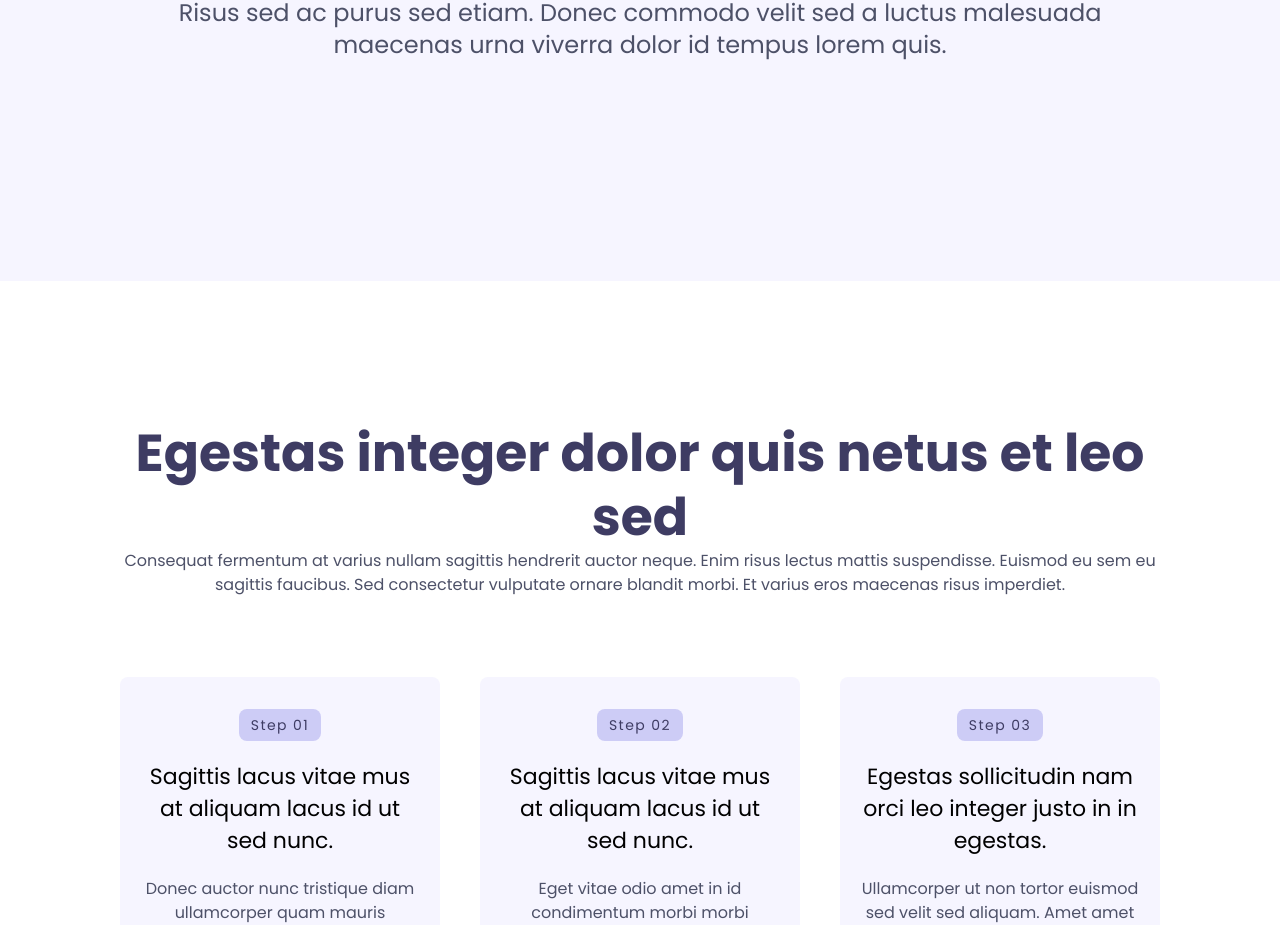
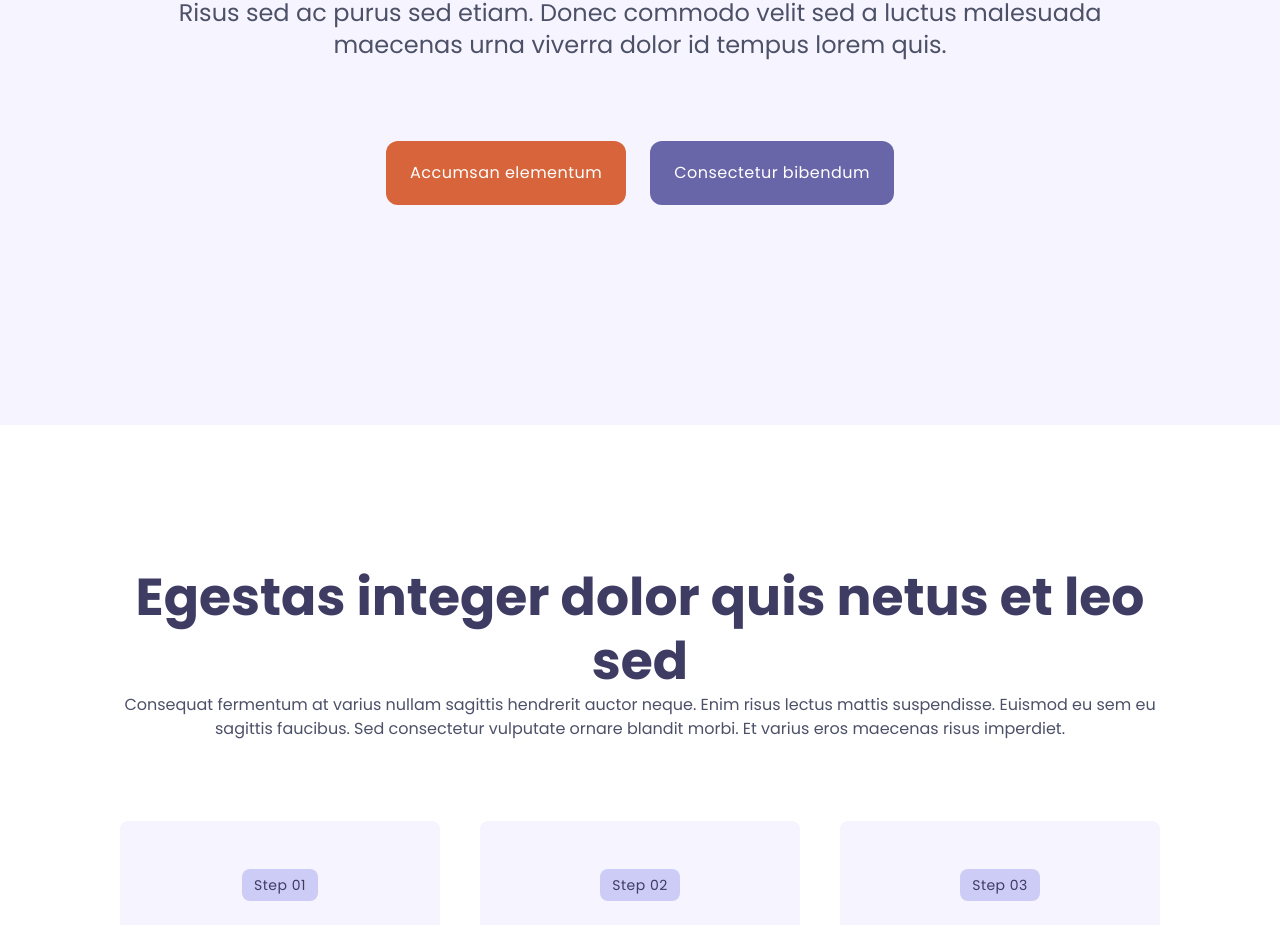
Before and after one commit to imrishit98/rp-nextjs-starter, a Next.js app: page /styleguide-new in a window 1280 px wide. Shown: the part 533-1458 px from the top of the page. Built offline with nearby package versions, Linux system fonts and the light colour scheme.

Commit message:
Add typography for buttons

```diff
--- a/src/components/ui/buttons.js
+++ b/src/components/ui/buttons.js
@@ -68,11 +68,11 @@ export const Button = ({
         <Link
           id={id}
           href={link}
-          className={` inline-block w-full md:w-auto py-4 justify-center items-center rounded-[5px] px-5 focus:outline-none focus:ring-none font-bold mt-10 ${
+          className={` inline-block w-full md:w-auto py-5 justify-center items-center rounded-xl px-6 focus:outline-none focus:ring-none sm:mt-10 ${
             variant == 'primary'
-              ? 'text-white bg-cobalt hover:bg-cyan'
+              ? 'text-white bg-burnt-sienna-bs600 hover:bg-burnt-sienna-bs900'
               : variant == 'secondary'
-                ? 'text-white bg-cyan hover:bg-cobalt'
+                ? 'text-white bg-purple-p700 hover:bg-purple-p900'
                 : variant == 'tertiary'
                   ? 'text-black bg-cyan hover:bg-deep-blue'
                   : null
@@ -80,12 +80,12 @@ export const Button = ({
           <span className={`mr-[10px] ml-0 ${!hasIcon ? 'hidden' : ''}`}>
             {children}
           </span>
-          <span>{label}</span>
+          <span className={className}>{label}</span>
         </Link>
       ) : type == 'button' ? (
         // for a submit button
         <button
-          className={` inline-block w-full md:w-auto py-4 justify-center items-center rounded-[5px] px-20 focus:outline-none focus:ring-none font-bold ${
+          className={` inline-block w-full md:w-auto py-4 justify-center items-center rounded-xl px-20 focus:outline-none focus:ring-none font-bold ${
             variant == 'primary'
               ? 'text-white bg-cobalt hover:bg-cyan'
               : variant == 'secondary'
@@ -98,7 +98,7 @@ export const Button = ({
           <span className={`mr-[10px] ml-0 ${!hasIcon ? 'hidden' : ''}`}>
             {children}
           </span>
-          <span>{label}</span>
+          <span className={className}>{label}</span>
         </button>
       ) : null}
     </>
--- a/src/pages/styleguide-new.js
+++ b/src/pages/styleguide-new.js
@@ -35,6 +35,22 @@ const StyleGuideNew = () => {
             Risus sed ac purus sed etiam. Donec commodo velit sed a luctus malesuada
             maecenas urna viverra dolor id tempus lorem quis.
           </h4>
+          <div className='flex gap-6 mt-10 justify-center flex-col sm:flex-row'>
+            <Button
+              type='link'
+              link='/'
+              label='Accumsan elementum'
+              variant='primary'
+              className='button-lg'
+            />
+            <Button
+              type='link'
+              link='/'
+              label='Consectetur bibendum'
+              variant='secondary'
+              className='button-lg'
+            />
+          </div>
         </Container>
       </FullWidthContainer>
 
@@ -54,7 +70,7 @@ const StyleGuideNew = () => {
           </p>
 
           <div className='grid grid-cols-1 gap-10 xl:grid-cols-3 my-20'>
-            <div className='bg-purple-50 rounded-lg px-5 py-8'>
+            <div className='bg-purple-50 rounded-lg px-5 py-12'>
               <LabelBlock className='mb-5'>Step 01</LabelBlock>
               <h5 className='title-md font-medium mb-5'>
                 Sagittis lacus vitae mus at aliquam lacus id ut sed nunc.
@@ -68,7 +84,7 @@ const StyleGuideNew = () => {
               </p>
             </div>
 
-            <div className='bg-purple-50 rounded-lg px-5 py-8'>
+            <div className='bg-purple-50 rounded-lg px-5 py-12'>
               <LabelBlock className='mb-5'>Step 02</LabelBlock>
               <h5 className='title-md font-medium mb-5'>
                 Sagittis lacus vitae mus at aliquam lacus id ut sed nunc.
@@ -82,7 +98,7 @@ const StyleGuideNew = () => {
               </p>
             </div>
 
-            <div className='bg-purple-50 rounded-lg px-5 py-8'>
+            <div className='bg-purple-50 rounded-lg px-5 py-12'>
               <LabelBlock className='mb-5'>Step 03</LabelBlock>
               <h5 className='title-md font-medium mb-5'>
                 Egestas sollicitudin nam orci leo integer justo in in egestas.
--- a/src/styles/globals/base.scss
+++ b/src/styles/globals/base.scss
@@ -125,20 +125,42 @@
   .label-lg{
     font-size: 0.875rem;
     line-height: 1rem;
-    letter-spacing: 0.09rem;
+    letter-spacing: 0.03rem;
   }
 
   .label-md{
     font-size: 0.75rem;
     line-height: 1rem;
-    letter-spacing: 0.09rem;
+    letter-spacing: 0.03rem;
   }
   .label-sm{
     font-size: 0.625rem;
     line-height: 0.875rem;
-    letter-spacing: 0.09rem;
+    letter-spacing: 0.03rem;
   }
 
+  // Button Text
+  // Text sizes used in buttons
+
+  .button-lg{
+    font-size: 1rem;
+    line-height: 1.25rem;
+    letter-spacing: 0.03rem;
+    font-weight: 500;
+  }
+
+  .button-md{
+    font-size: 0.875rem;
+    line-height: 1.125rem;
+    letter-spacing: 0.03rem;
+    font-weight: 500;
+  }
+  .button-sm{
+    font-size: 0.75rem;
+    line-height: 1rem;
+    letter-spacing: 0.02rem;
+    font-weight: 500;
+  }
 
   // Footnote Text
   // Used for footnotes, tooltips, additional information that are displayed often in small sizes
```
